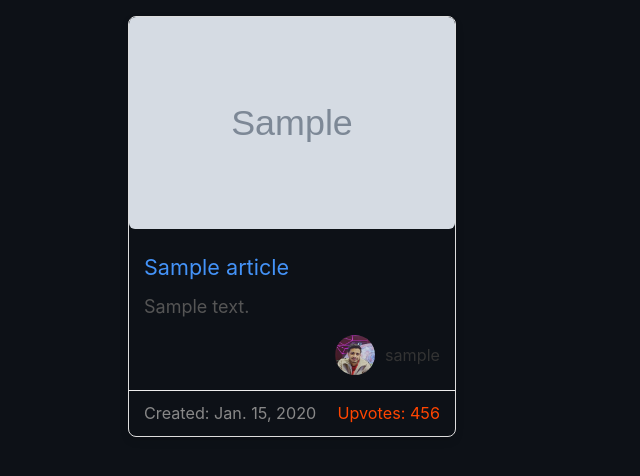
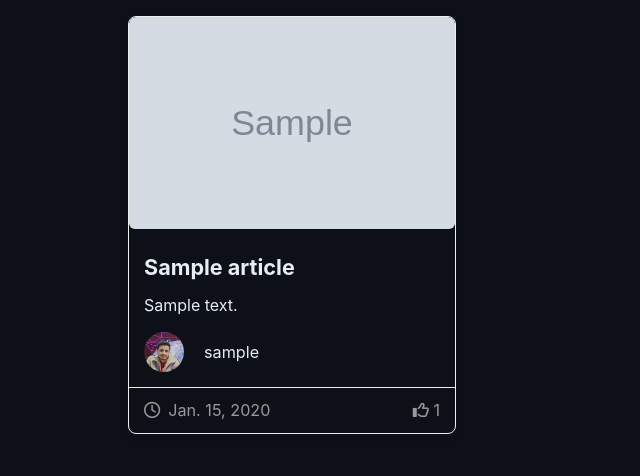
Before and after one commit to Eh3anLo/django-uni-blog, a Django app: page / in a window 1280 px wide. Shown: the part 55-531 px from the top of the page, without its empty margins (0-640 px from the left). Run offline with Django 5.2, Linux system fonts and the light colour scheme; tables that the repository leaves empty hold one stand-in row (values such as "Sample post"); grey boxes marked "Sample" are stand-in pictures; some libraries are stand-ins or nearby versions.

Commit message:
fixed upvote and article post color and text

```diff
--- a/articles/templates/articles/article_list.html
+++ b/articles/templates/articles/article_list.html
@@ -7,7 +7,7 @@
         transition: transform 0.2s;
         border-radius: 8px;
         overflow: hidden;
-        border: 1px solid #ddd;
+        border: 1px solid #eee;
         box-shadow: 0 4px 8px rgba(0, 0, 0, 0.1);
     }
     .card:hover {
@@ -25,7 +25,6 @@
         margin: 0 0 10px 0;
     }
     .card-text {
-        color: #555;
         margin: 0 0 15px 0;
     }
     .card-footer {
@@ -33,12 +32,17 @@
         justify-content: space-between;
         align-items: center;
         font-size: 0.9em;
-        color: #888;
         border-top: 1px solid #eee;
         padding: 10px 15px;
+        color : #999;
     }
     .upvotes {
-        color: #ff4500;
+        color: #999;
+        transition : all .1s ease;
+    }
+    .card:hover .upvotes{
+        color: #44f08e;
+        text-shadow: 1px 2px 11px rgb(42 238 109 / 80%);
     }
     .author {
         display: flex;
@@ -49,11 +53,10 @@
         width: 40px;
         height: 40px;
         border-radius: 50%;
-        margin-right: 10px;
+        margin : 0px 20px 0px 0px !important;
     }
     .author-name {
         font-size: 0.9em;
-        color: #333;
     }
     .article-list {
         width: 100%;
@@ -69,12 +72,13 @@
         <!-- Repeat this block for each article -->
         <!-- Add more articles here -->
          {% for article in articles %}
-         <a href="{{ article.get_absolute_url }}">
-             <div class="card">
+         <div class="card">
+                 <a href="{{ article.get_absolute_url }}">
+                </a>
                  <img src={{ article.img.url }} alt="Article Image">
                  <div class="card-content">
-                     <div class="card-title">{{ article.title }}</div>
-                     <div class="card-text">
+                     <div class="card-title bold">{{ article.title }}</div>
+                     <div class="card-text normal">
                          {{ article.description|truncatewords:10}}
                      </div>
                      <div class="author">
@@ -83,11 +87,10 @@
                      </div>
                  </div>
                  <div class="card-footer">
-                     <span>Created: {{ article.date_created.date}}</span>
-                     <span class="upvotes">Upvotes: 456</span>
+                     <span><i class="fa-regular fa-clock mr-.5"></i>{{ article.date_created.date}}</span>
+                     <span class="upvotes"><i class="fa-regular fa-thumbs-up"></i> {{ article.upvote}}</span>
                  </div>
              </div>
-         </a>
          {% endfor %}
         <!-- Repeat for more articles -->
     </div>
--- a/static/css/custom.css
+++ b/static/css/custom.css
@@ -14,3 +14,11 @@ html {
 li {
     margin-bottom: 1rem;
 }
+a{
+    text-decoration: none;
+    text-decoration-color: inherit;
+
+}
+a:hover{
+    text-decoration: none !important;
+}
--- a/templates/_base.html
+++ b/templates/_base.html
@@ -6,6 +6,7 @@
     <meta name="viewport" content="width=device-width, initial-scale=1.0">
     <link rel="stylesheet" href="{% static 'css/style.css' %}">
     <link rel="stylesheet" href="{% static 'css/custom.css' %}">
+    <link rel="stylesheet" href="https://cdnjs.cloudflare.com/ajax/libs/font-awesome/6.5.2/css/all.min.css" integrity="sha512-SnH5WK+bZxgPHs44uWIX+LLJAJ9/2PkPKZ5QiAj6Ta86w+fsb2TkcmfRyVX3pBnMFcV7oQPJkl9QevSCWr3W6A==" crossorigin="anonymous" referrerpolicy="no-referrer" />
     {% comment %} highlited js {% endcomment %}
     <link rel="stylesheet" href="https://cdnjs.cloudflare.com/ajax/libs/highlight.js/11.9.0/styles/default.min.css">
 <script src="https://cdnjs.cloudflare.com/ajax/libs/highlight.js/11.9.0/highlight.min.js"></script>
```
